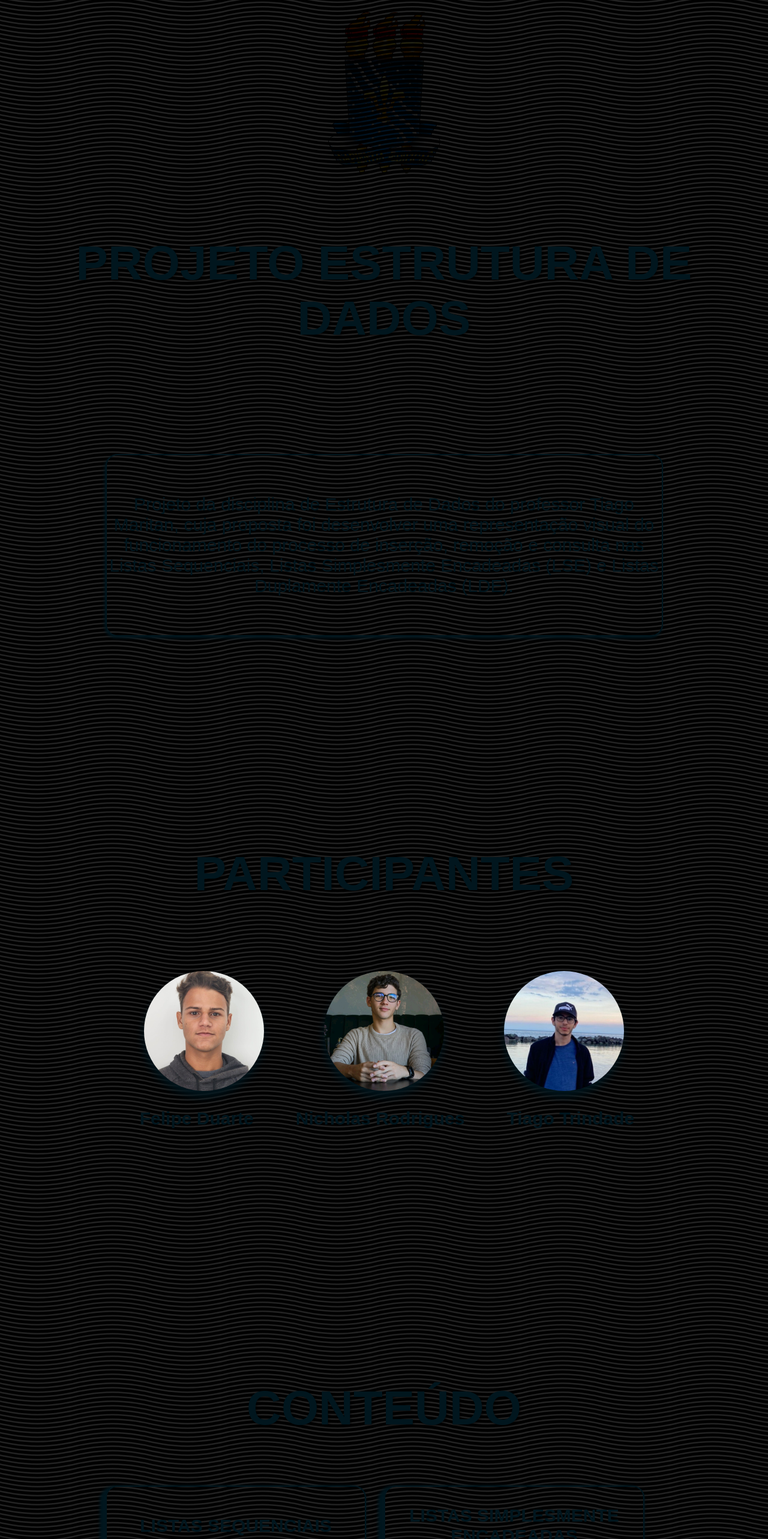
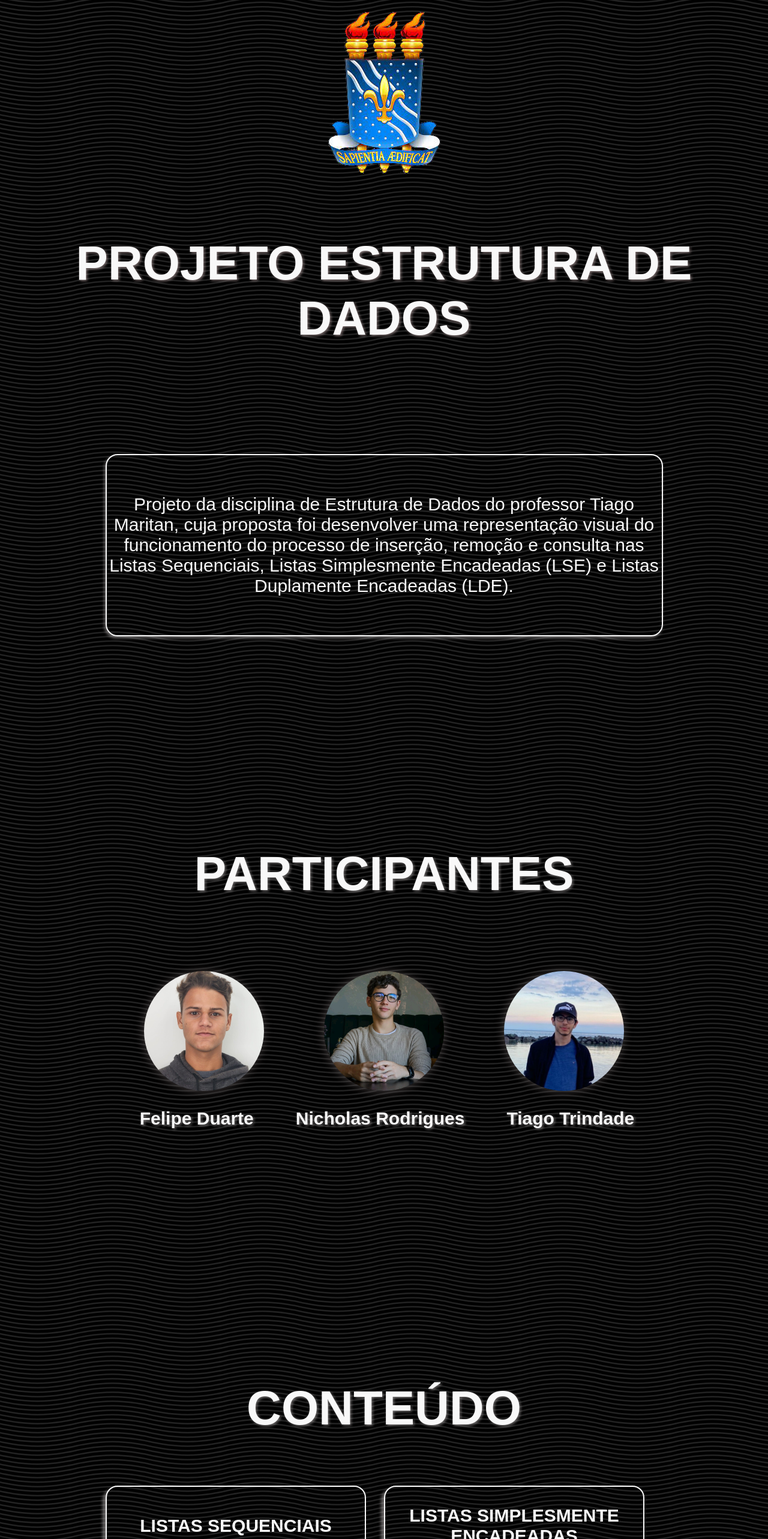
Before and after one commit to NicholasRodrigues/data-structures-visualization-new, a Next.js app: page /home in a window 1280 px wide. Shown: the top 2566 px of the page at 60% size. Built offline with nearby package versions, Linux system fonts and the light colour scheme.

Commit message:
changes in both files

```diff
--- a/src/pages/home/index.tsx
+++ b/src/pages/home/index.tsx
@@ -9,7 +9,7 @@ export default function Home() {
     <div className={styles.main}>
 
       <header>
-      <img src="Images/ufpb.jpeg" alt="UFPB" className={styles.ufpb}/>
+      <img src="Images/ufpb_png.png" alt="UFPB" className={styles.ufpb}/>
       <h1 className={styles.title}>PROJETO ESTRUTURA DE DADOS</h1>
       <p className={styles.subtitle}>Projeto da disciplina de Estrutura de Dados do professor Tiago Maritan, cuja proposta foi desenvolver uma representação visual do
       funcionamento do processo de inserção, remoção e consulta nas Listas Sequenciais, Listas Simplesmente Encadeadas (LSE) e Listas Duplamente Encadeadas (LDE). </p>
--- a/src/pages/home/styles.module.css
+++ b/src/pages/home/styles.module.css
@@ -11,42 +11,42 @@
 
 /*Imagem UFPB*/
 .ufpb{
-    mix-blend-mode: multiply;
+    mix-blend-mode: normal;
 }
 
 /*Título do Projeto */
 .title {
     font-style: 'Roboto';
-    text-shadow: 2px 2px 4px rgba(0, 0, 0, 0.5); /* Adicione a sombra com deslocamento horizontal, deslocamento vertical, desfoque e cor */
+    text-shadow: 2px 2px 4px rgba(225, 200, 200, 0.5); /* Adicione a sombra com deslocamento horizontal, deslocamento vertical, desfoque e cor */
 
-    color: #01161e;
+    color: #f8f8f8;
     margin-top:100px;
     margin-bottom: 150px;
     font-size: 80px;
 }
 
 .subtitle{
-    border: 2px solid #01161e;
+    border: 2px solid #f8f8f8;
     width: 925px;
     height: 300px;
     border-radius: 20px;
     font-size: 30px;
-    color: #01161e;
+    color: #f8f8f8;
     font-style: 'Roboto';
     display: inline-flex;
     align-items: center;
     margin-bottom: 300px;
     background-color: 588157;
-    box-shadow: -2px 3px 5px #01161e;
+    box-shadow: -2px 3px 5px rgba(199, 193, 193, 0.5);
 }
 
 /*Nome "Participantes" */
 .participants{
     text-align: center;
-    text-shadow: 2px 2px 4px rgba(0, 0, 0, 0.5);
+    text-shadow: 2px 2px 4px rgba(199, 193, 193, 0.5);
     font-style: 'Roboto';
     border: none;
-    color: #01161e;
+    color: #f8f8f8;
     margin-top:50px;
     font-size: 80px;
     display: block;
@@ -66,8 +66,8 @@
     border-radius: 50%;
     margin: 50px;
     margin-bottom: 25px;
-    box-shadow: 0 2px 8px rgba(0, 0, 0, 0.1);
-    box-shadow: -1px 10px 15px #01161e;
+    box-shadow: 0 2px 8px rgba(109, 109, 109, 0.1);
+    box-shadow: -1px 1px 15px rgba(128, 115, 115, 0.5);
 
 }
 
@@ -76,8 +76,9 @@
 
     font-size: 30px;
     font-style: 'Roboto';
-    color:#01161e;
+    color:#f8f8f8;
     font-weight: bold;
+    text-shadow: 2px 2px 4px rgba(199, 193, 193, 0.5);
     display: flex;
     flex-direction: row; /* Change to 'row' to display side by side */
     justify-content: center;
@@ -94,11 +95,11 @@
 /*Nome "Conteúdo" */
 .content{
     font-style: 'Roboto';
-    color: #01161e;
+    color: #f8f8f8;
     margin-top:100px;
     text-align: center;
     font-size: 80px;
-    text-shadow: 2px 2px 4px rgba(0, 0, 0, 0.5);
+    text-shadow: 2px 2px 4px rgba(199, 193, 193, 0.5);
     display: inline-block;
     width: 100%;
 }
@@ -135,14 +136,14 @@
 .pilha,
 .fila,
 .arvore{
-    border: 2px solid #01161e;
+    border: 2px solid #f8f8f8;
     width: 430px;
     height: 130px;
     border-radius: 20px;
     text-transform: uppercase;
     font-size: 30px;
     text-align: center;
-    color: #01161e;
+    color: #f8f8f8;
     font-style: 'Roboto';
     text-decoration: none;
     display: inline-flex;
@@ -153,7 +154,7 @@
     margin-right: 30px;
     flex-basis: calc(33.33% - 30px);
     background-color: 588157;
-    box-shadow: -5px 5px 5px 5px #01161e;
+    box-shadow: -5px 5px 5px rgba(199, 193, 193, 0.5);
     font-weight: bold;
     transition: all 0.4s ease;
 
@@ -186,4 +187,5 @@
     background: cross-fade();
     padding: 20px;
     text-align: center;
+    color: #f8f8f8
 }
```
